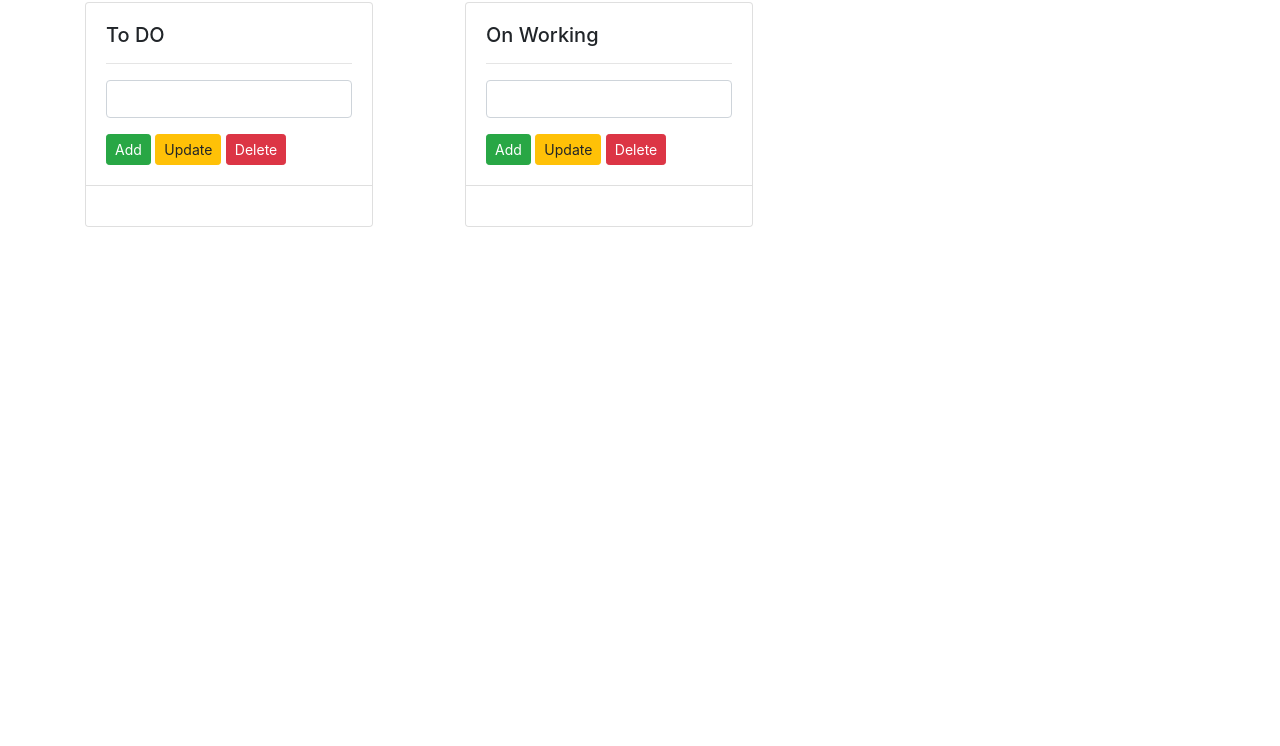
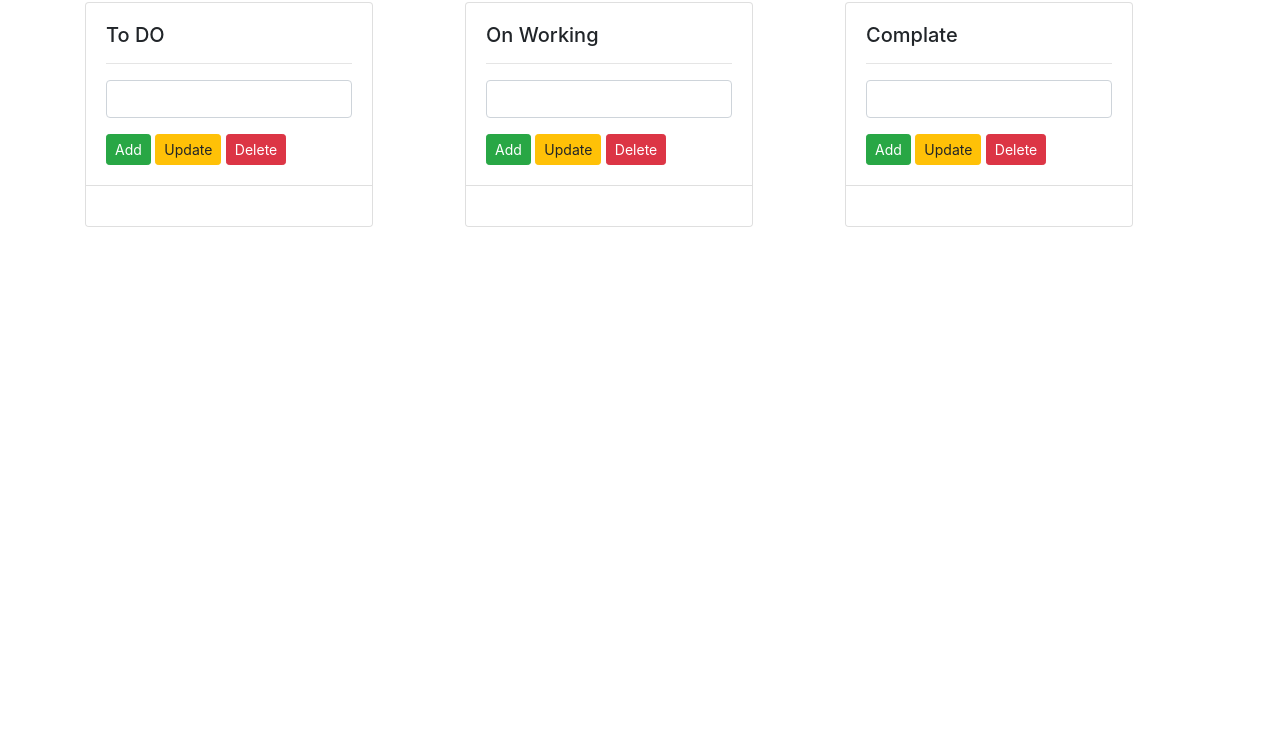
Before and after one commit to kayduemre/Single-Page-JavaScript-Apps, a plain HTML site: page Time-managements/index.html in a window 1280 px wide. Shown: the part 54-800 px from the top of the page. Drawn offline with nearby package versions, Linux system fonts and the light colour scheme.

Commit message:
added complate card

```diff
--- a/Time-managements/index.html
+++ b/Time-managements/index.html
@@ -66,7 +66,29 @@
             </div>
           </div>
           <div class="col">
+            <div class="card" style="width: 18rem;">
+              <div class="card-body">
+                <h5 class="card-title">Complate</h5>
+                <hr>
+              <div class="input-group mb-3">
+                  <input id="complatetext" type="text" class="form-control" placeholder="" aria-label="Example text with button addon" aria-describedby="button-addon1">
+              </div>
+              <form id="complateform" name="complateform">
+                  <button type="submit" class="btn btn-success btn-sm" id="complateadd">Add</button>
+                  <button type="button" class="btn btn-warning btn-sm" id="complateupdate">Update</button>
+                  <button type="button" class="btn btn-danger btn-sm" id="complatedelete">Delete</button>
+              </form>
 
+              </div>
+              <ul class="list-group list-group-flush">
+                <li class="list-group-item d-flex justify-content-between">
+                  <div class="input-group mb-3">
+
+
+                  </div>
+                </li>
+              </ul>
+            </div>
           </div>
         </div>
       </div>
```
